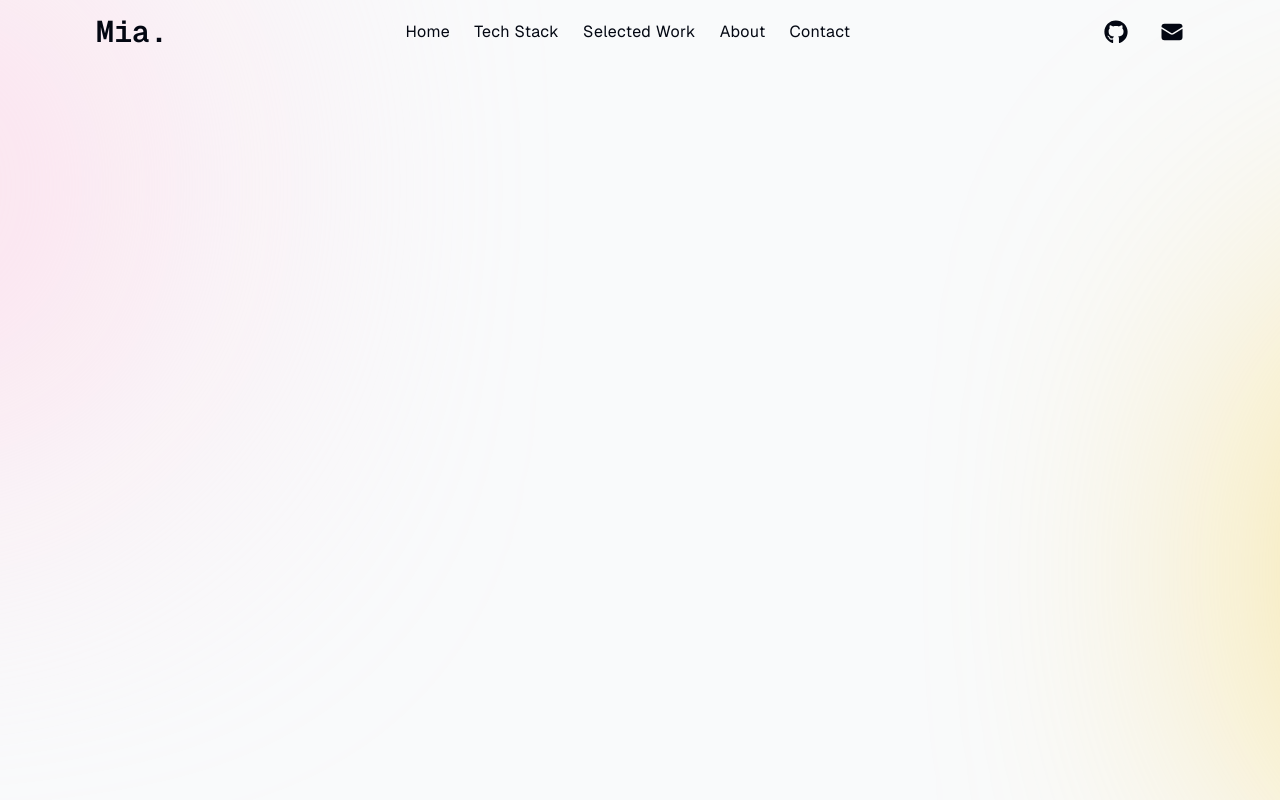
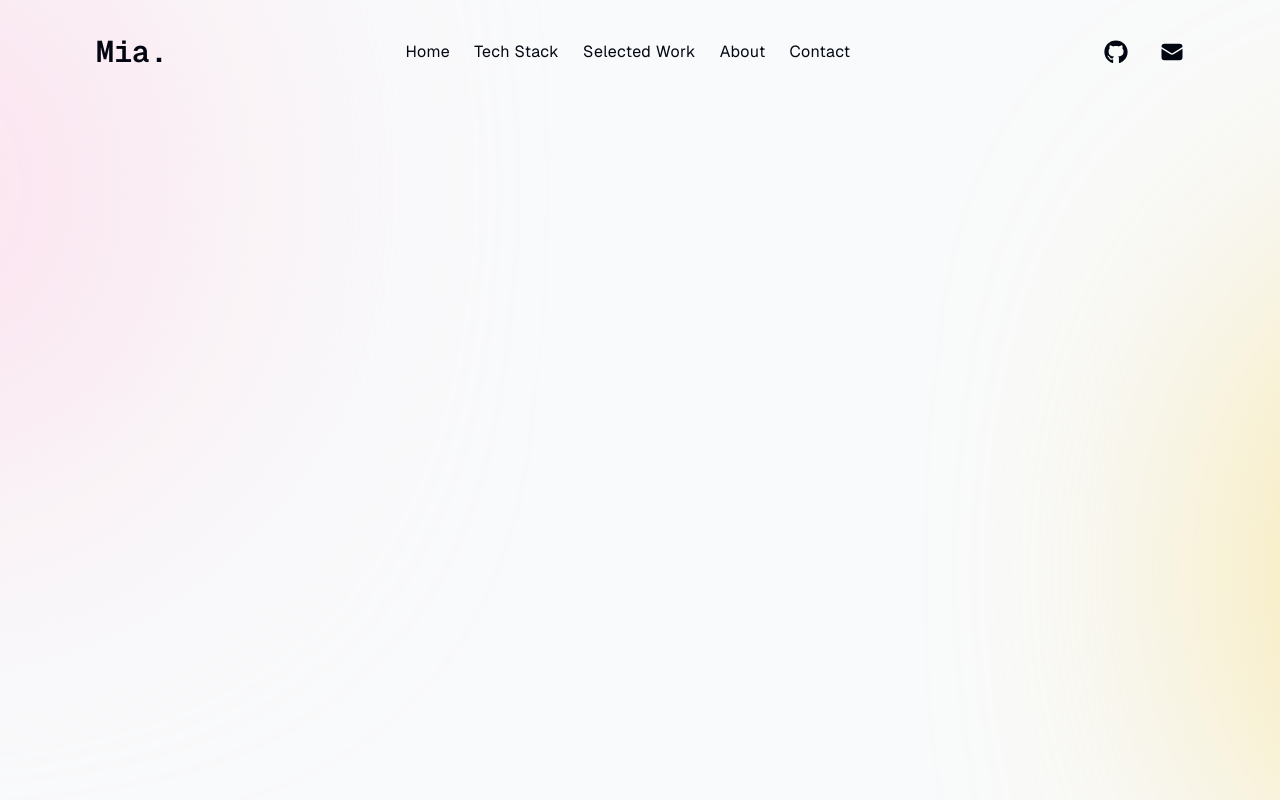
Before and after one commit to miawithcode/portfolio, a Next.js app: page / in a window 1280 px wide. Shown: the top 800 px of the page. Built offline with nearby package versions, Linux system fonts and the light colour scheme.

Commit message:
style: make navbar shrink and sticky on scroll

```diff
--- a/src/app/layout.tsx
+++ b/src/app/layout.tsx
@@ -3,6 +3,7 @@ import "./globals.css";
 import { GeistSans } from "geist/font/sans";
 import { GeistMono } from "geist/font/mono";
 import { cn } from "@/lib/utils";
+import Navbar from "@/components/Navbar";
 
 export const metadata: Metadata = {
   title: "Mia",
@@ -23,10 +24,11 @@ export default function RootLayout({
           GeistMono.variable,
         )}
       >
-        <main className="relative flex min-h-screen flex-col overflow-hidden">
+        <main className="relative flex min-h-screen flex-col overflow-x-hidden">
           <div className="flex-1 flex-grow ">
             <div className="absolute left-[-29rem] top-[-4rem] -z-10 h-[31.25rem] w-[31.25rem] rounded-full bg-[#FDD5E7] blur-[10rem] lg:left-[-22rem] lg:top-[-4rem]"></div>
             <div className="absolute right-[-38rem] top-[30rem] -z-10 h-[31.25rem] w-[31.25rem] rounded-full bg-[#f6d046] blur-[10rem] md:top-[24rem] lg:right-[-34rem] lg:top-[20rem]"></div>
+            <Navbar />
             {children}
           </div>
         </main>
--- a/src/app/page.tsx
+++ b/src/app/page.tsx
@@ -1,9 +1,7 @@
-import Navbar from "@/components/Navbar";
-
 export default function Home() {
   return (
     <>
-      <Navbar />
+      <div className="h-[200vh]"></div>
     </>
   );
 }
--- a/src/components/Navbar.tsx
+++ b/src/components/Navbar.tsx
@@ -1,14 +1,26 @@
+"use client";
+
+import { cn } from "@/lib/utils";
 import Container from "./Container";
 import NavItems from "./NavItems";
 import { EnvelopeIcon } from "@heroicons/react/24/solid";
 import { FaGithub } from "react-icons/fa";
+import useScroll from "@/hooks/useScroll";
 
 const Navbar = () => {
+  const { isScrolling } = useScroll(72);
+
   return (
-    <nav className="sticky inset-x-0 top-0 z-50 h-16">
+    <nav className="fixed inset-x-0 top-0 z-50 py-4">
       <header className="relative">
         <Container>
-          <div className="flex h-16 items-center justify-between">
+          <div
+            className={cn("transition-all duration-300 ease-in-out", {
+              "border-1 rounded-full border-white border-opacity-40 bg-gray-100 bg-opacity-80 px-10 shadow-lg shadow-black/[0.03] backdrop-blur-[0.5rem]":
+                isScrolling,
+            })}
+          >
+            <div className="flex h-[72px] items-center justify-between">
               {/* Logo */}
               <div className="ml-4 flex md:ml-0">
                 <a
@@ -45,6 +57,7 @@ const Navbar = () => {
                 </div>
               </div>
             </div>
+          </div>
         </Container>
       </header>
     </nav>
--- /dev/null
+++ b/src/hooks/useScroll.tsx
@@ -0,0 +1,24 @@
+import { useEffect, useState } from "react";
+
+const useScroll = (scrollPixel: number) => {
+  const [isScrolling, setIsScrolling] = useState<boolean>(false);
+
+  const handleScroll = () => {
+    if (window.scrollY >= scrollPixel) {
+      setIsScrolling(true);
+    } else {
+      setIsScrolling(false);
+    }
+  };
+
+  useEffect(() => {
+    window.addEventListener("scroll", handleScroll);
+
+    return () => {
+      window.removeEventListener("scroll", handleScroll);
+    };
+  }, []);
+
+  return { isScrolling };
+};
+export default useScroll;
```
Lines whose indentation alone changed are shown as unchanged.
